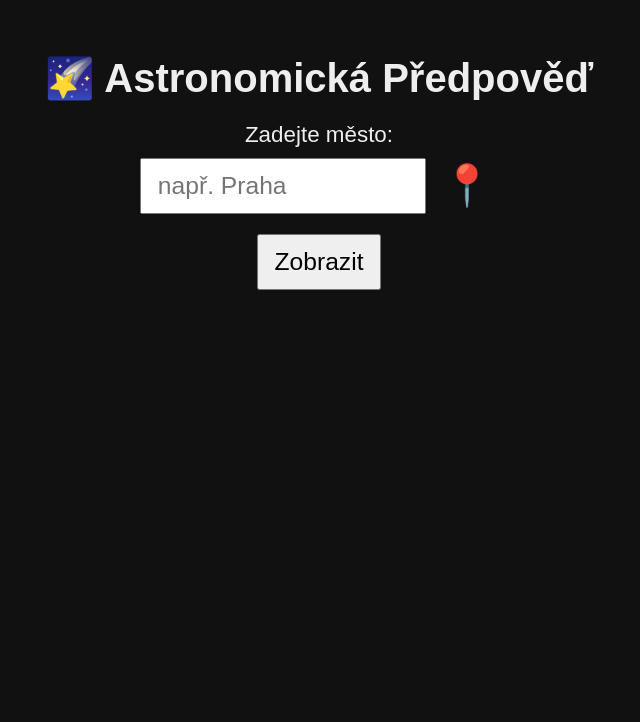
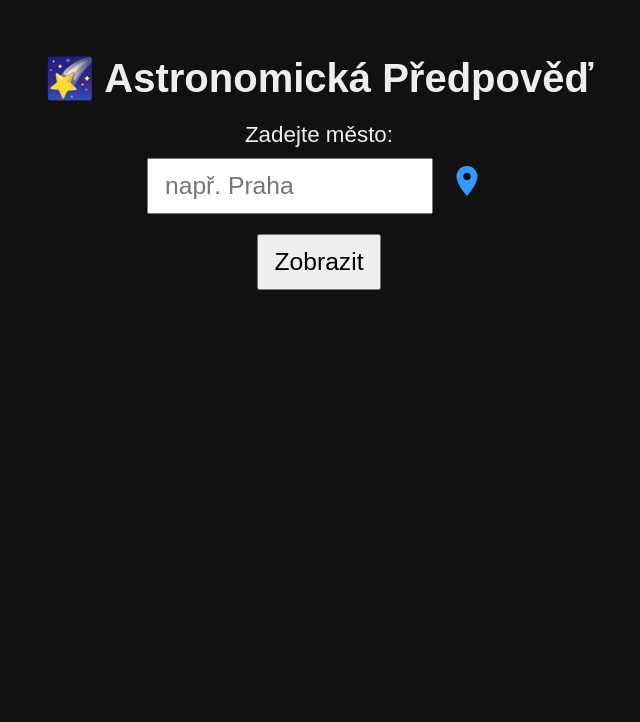
Before and after one commit to nightlyseeing/astro-weather, a plain HTML site: page index.html in a window 1280 px wide. Shown: the top 722 px of the page, without its empty margins (321-961 px from the left). Drawn offline with nearby package versions, Linux system fonts and the light colour scheme.

Commit message:
Update index.html

```diff
--- a/index.html
+++ b/index.html
@@ -41,11 +41,16 @@
       border: none;
       cursor: pointer;
       font-size: 1.8em;
-      color: #00cc66; /* zelená */
-      transition: color 0.3s ease, transform 0.6s ease;
+      transition: transform 0.6s ease;
     }
-    button#gpsButton:hover {
-      color: #66ccff; /* modrá při hoveru */
+    button#gpsButton svg {
+      width: 36px;
+      height: 36px;
+      fill: #3399ff; /* modrá */
+      transition: fill 0.3s ease, transform 0.6s ease;
+    }
+    button#gpsButton:hover svg {
+      fill: #66ccff; /* světlejší modrá při hoveru */
       transform: scale(1.2);
       animation: pulse 1.2s infinite;
     }
@@ -150,7 +155,12 @@
   <label for="city">Zadejte město:</label><br>
   <div class="input-row">
     <input type="text" id="city" placeholder="např. Praha">
-    <button id="gpsButton" title="Použít mou polohu">📍</button>
+    <button id="gpsButton" title="Použít mou polohu">
+      <!-- SVG ikona místo emoji 📍 -->
+      <svg viewBox="0 0 24 24">
+        <path d="M12 2C8.13 2 5 5.13 5 9c0 5.25 7 13 7 13s7-7.75 7-13c0-3.87-3.13-7-7-7zm0 9.5c-1.38 0-2.5-1.12-2.5-2.5S10.62 6.5 12 6.5 14.5 7.62 14.5 9 13.38 11.5 12 11.5z"/>
+      </svg>
+    </button>
   </div>
   <button id="forecastButton">Zobrazit</button>
 </div>
```
